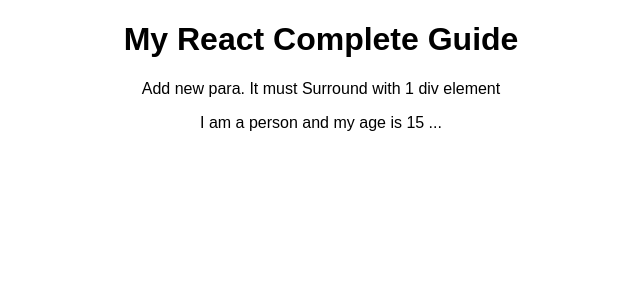
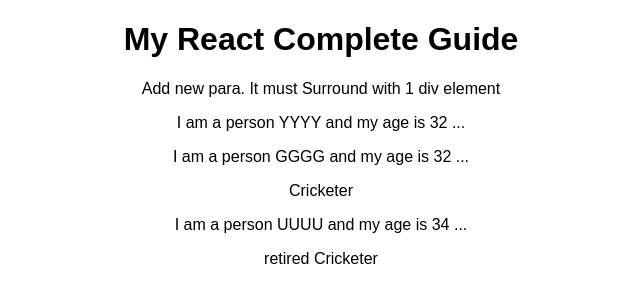
Before and after one commit to thallapalli/ReactWeather1, a React (Create React App) app: page / in a window 1280 px wide. Shown: the top 302 px of the page, without its empty margins (319-959 px from the left). Built offline with nearby package versions, Linux system fonts and the light colour scheme.

Commit message:
Using REACT props in PERSON

```diff
--- a/src/App.js
+++ b/src/App.js
@@ -8,7 +8,9 @@
       <div className="App">
        <h1>My React Complete Guide</h1>
        <p>Add new para. It must Surround with 1 div element</p>
-       <Person/>
+       <Person name="YYYY" age="32"/>
+       <Person name="GGGG" age="32">Cricketer</Person>
+       <Person name="UUUU" age="34">retired Cricketer</Person>
       </div>
     );
   }
--- a/src/Person/Person.js
+++ b/src/Person/Person.js
@@ -1,7 +1,14 @@
 import React from 'react';
 
-const person = () => {
-    return <p>I am a person and my age is {Math.floor(Math.random()*18)} ...</p>
+const person = (props) => {
+    return (
+        <div>
+        <p>I am a person {props.name} and my age is {props.age} ...</p>
+        <p>{props.children}</p>
+        </div>
+    );
+
+
 }
 
 export default person;
```
